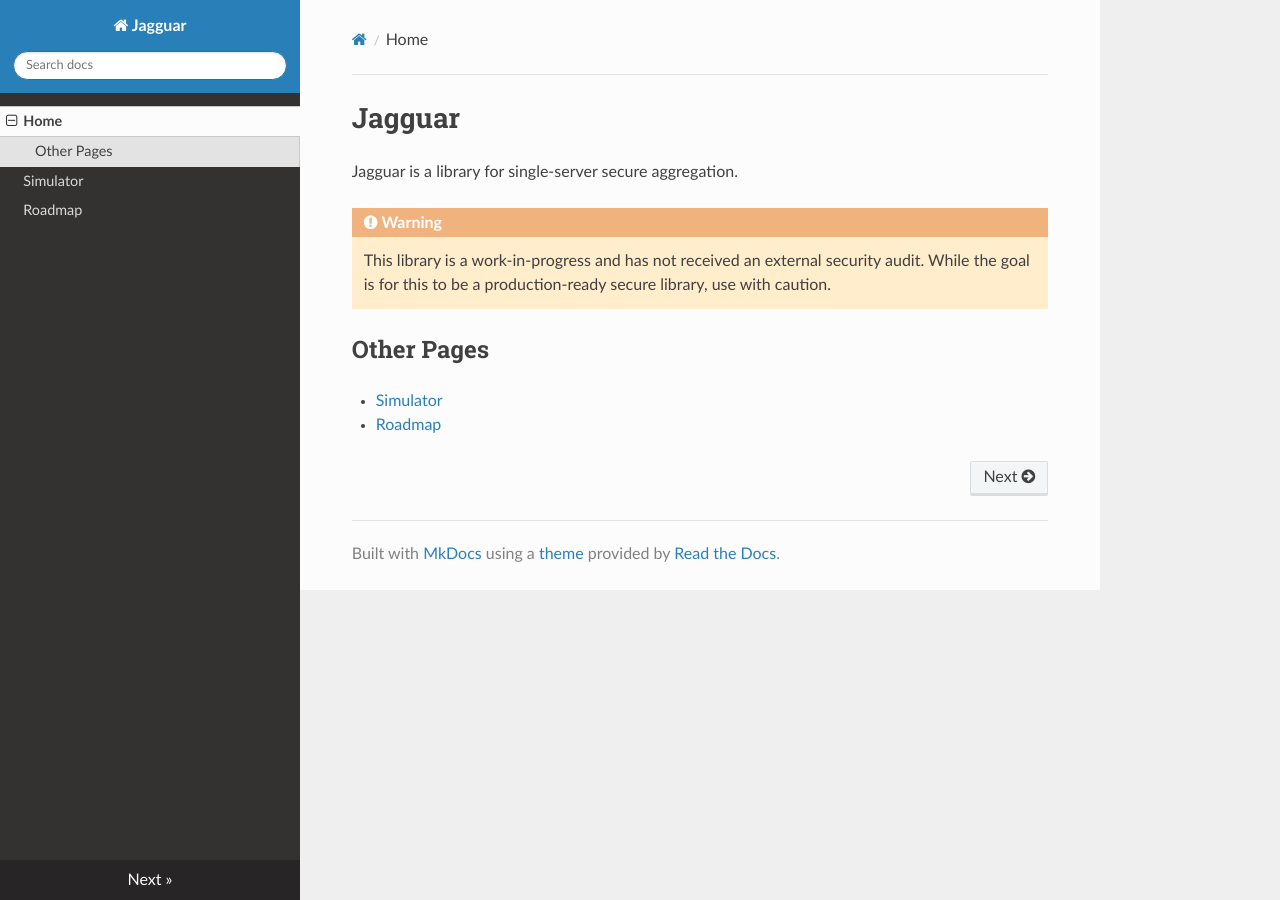
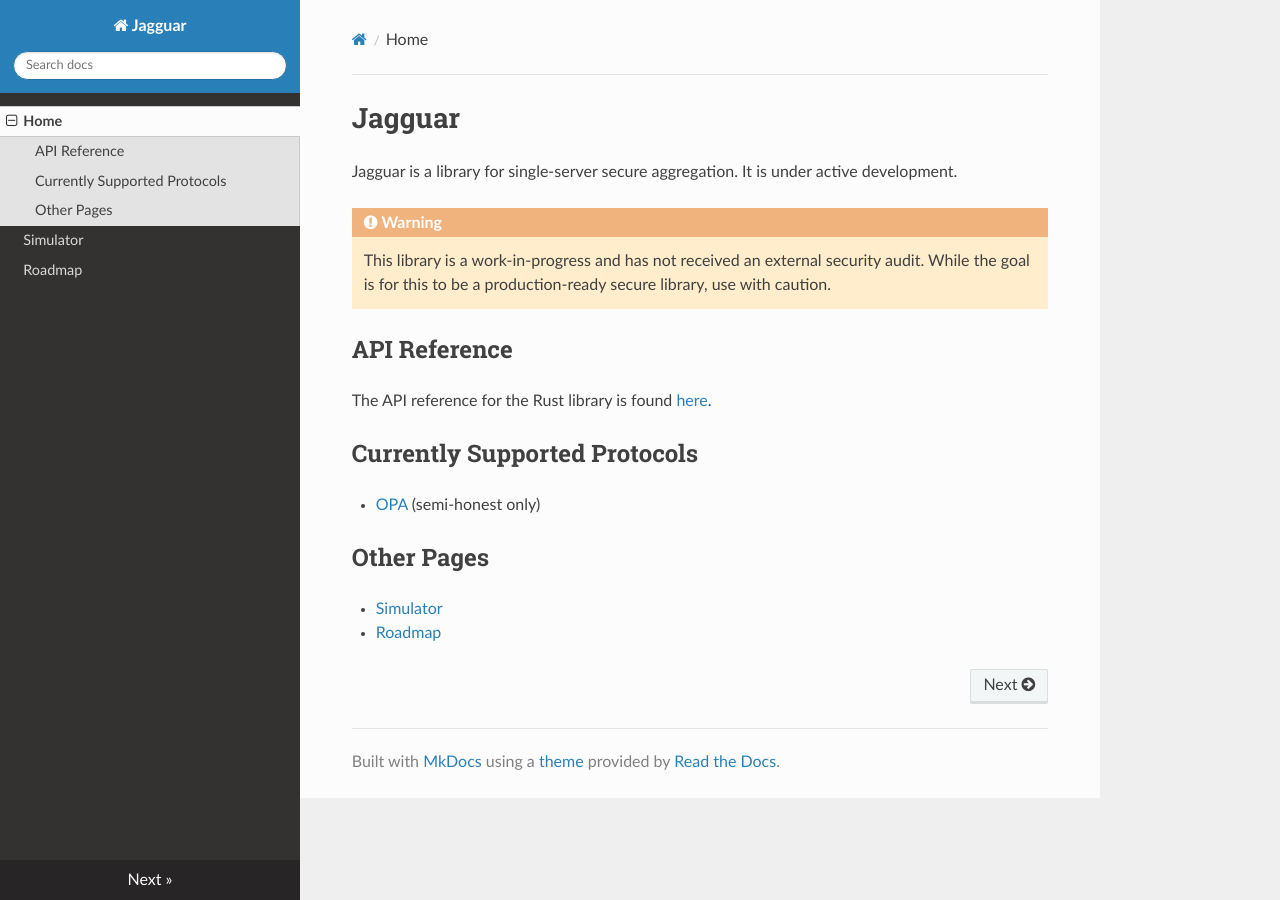
Before and after one commit to sambux1/jagguar, an MkDocs documentation site: the page built from docs/content/index.md, in a window 1280 px wide. Built offline with MkDocs 1.6.1, drawn with Linux system fonts in a browser that asks for light colours; nearby versions of some CDN libraries.

Commit message:
begin rust docs

```diff
--- a/docs/content/index.md
+++ b/docs/content/index.md
@@ -1,9 +1,17 @@
 # Jagguar
 
-Jagguar is a library for single-server secure aggregation.
+Jagguar is a library for single-server secure aggregation. It is under active development.
 
 !!! warning
     This library is a work-in-progress and has not received an external security audit. While the goal is for this to be a production-ready secure library, use with caution.
+
+## API Reference
+
+The API reference for the Rust library is found [here](todo).
+
+## Currently Supported Protocols
+
+- [OPA](https://eprint.iacr.org/2024/723.pdf) (semi-honest only)
 
 ## Other Pages
 
```
Also changed, not shown: 2 other files.
